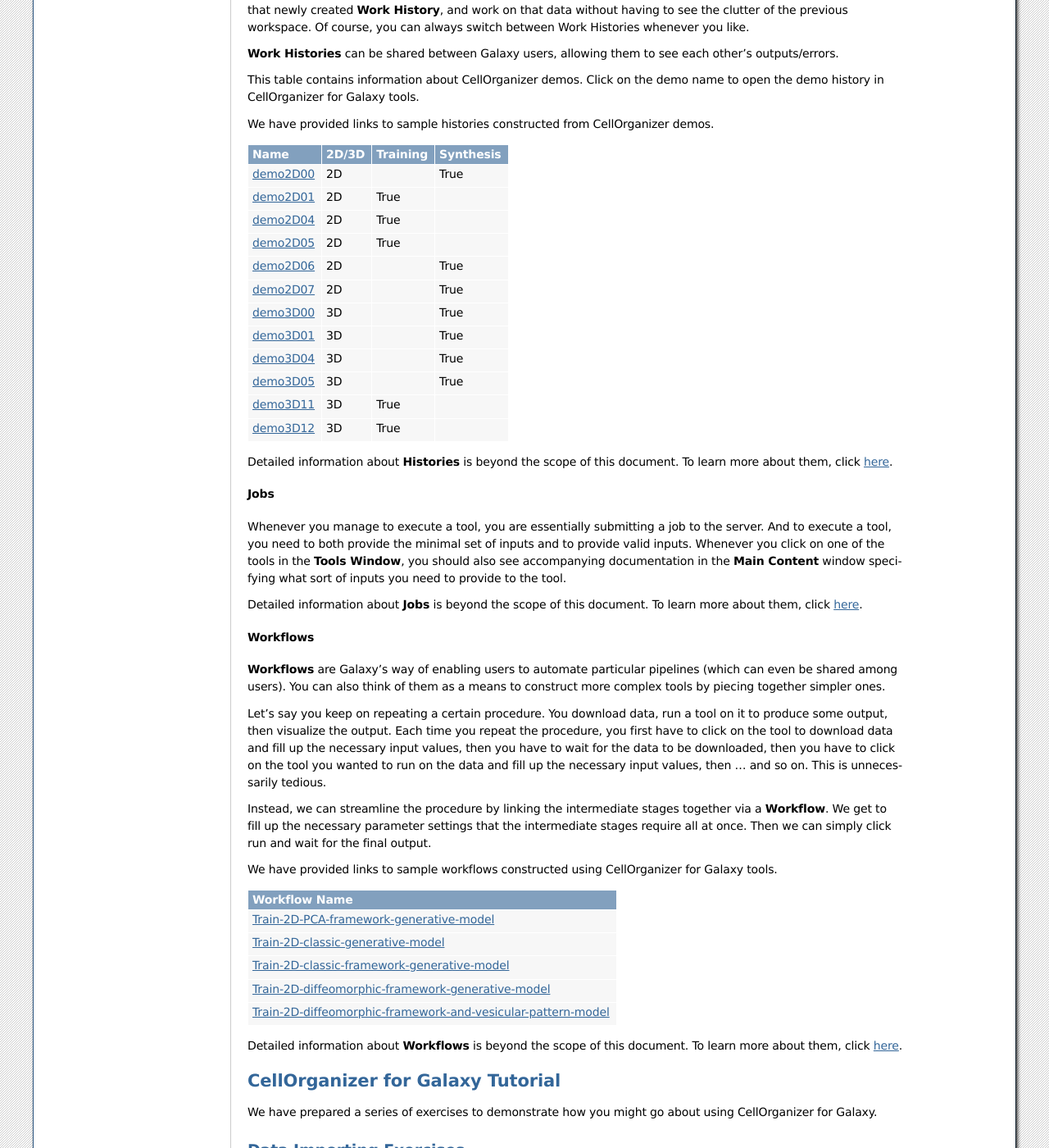
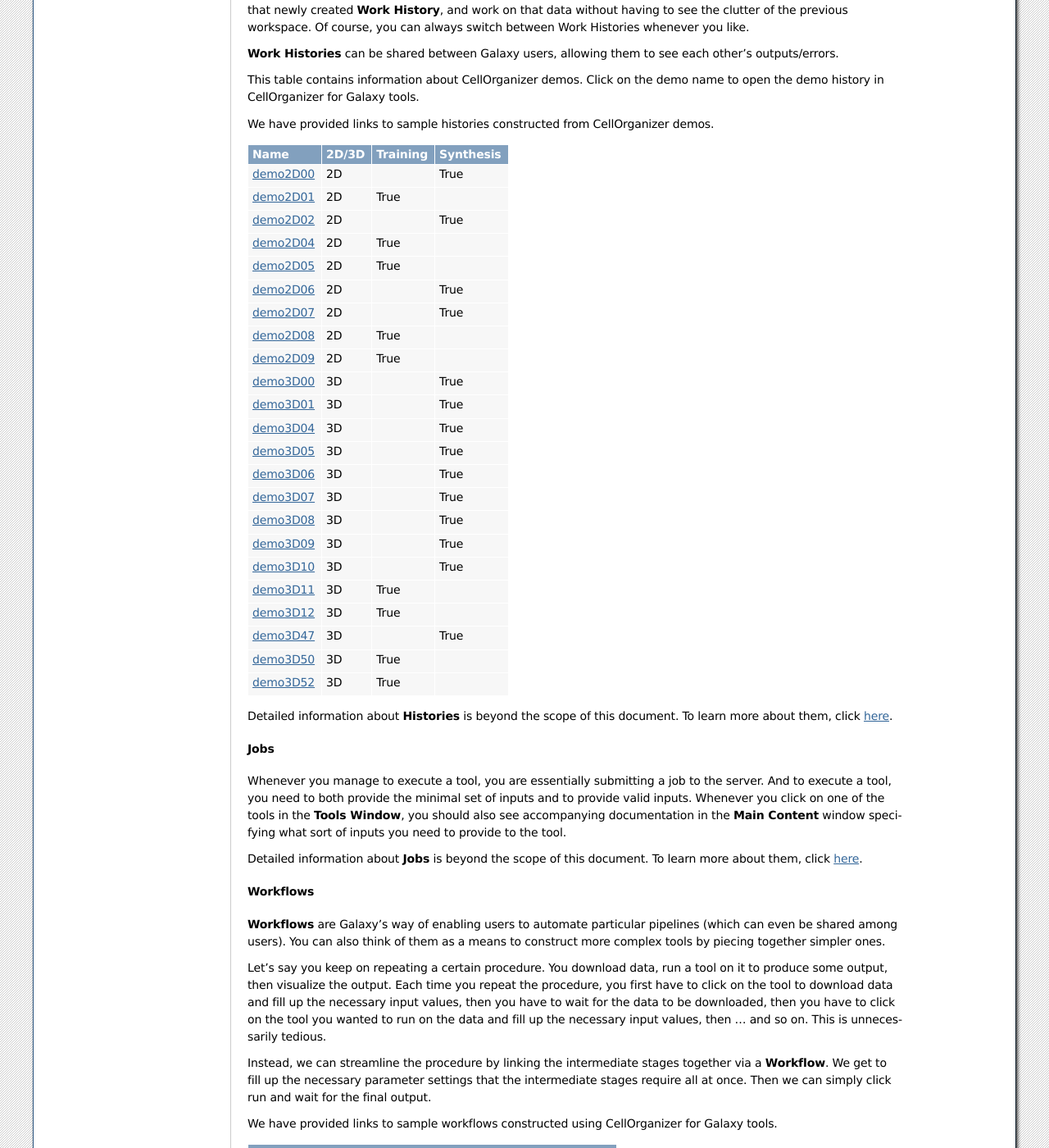
Before and after one commit to murphygroup/cellorganizer-documentation_old, a Sphinx documentation site: the page built from source/chapters/galaxy/index.rst, in a window 1280 px wide and 1400 px high, scrolled down 2322 px. Shown: the whole window at 82% size. Built offline with Sphinx 7.4.7, drawn with Linux system fonts in a browser that asks for light colours.

Commit message:
Update index.rst

```diff
--- a/source/chapters/galaxy/index.rst
+++ b/source/chapters/galaxy/index.rst
@@ -117,6 +117,8 @@
 +-----------+---------+------------+-------------+
 | demo2D01_ | 2D      | True       |             |
 +-----------+---------+------------+-------------+
+| demo2D02_ | 2D      |            | True        |
++-----------+---------+------------+-------------+
 | demo2D04_ | 2D      | True       |             |
 +-----------+---------+------------+-------------+
 | demo2D05_ | 2D      | True       |             |
@@ -124,6 +126,10 @@
 | demo2D06_ | 2D      |            | True        |
 +-----------+---------+------------+-------------+
 | demo2D07_ | 2D      |            | True        |
++-----------+---------+------------+-------------+
+| demo2D08_ | 2D      | True       |             |
++-----------+---------+------------+-------------+
+| demo2D09_ | 2D      | True       |             |
 +-----------+---------+------------+-------------+
 | demo3D00_ | 3D      |            | True        |
 +-----------+---------+------------+-------------+
@@ -133,23 +139,50 @@
 +-----------+---------+------------+-------------+
 | demo3D05_ | 3D      |            | True        |
 +-----------+---------+------------+-------------+
+| demo3D06_ | 3D      |            | True        |
++-----------+---------+------------+-------------+
+| demo3D07_ | 3D      |            | True        |
++-----------+---------+------------+-------------+
+| demo3D08_ | 3D      |            | True        |
++-----------+---------+------------+-------------+
+| demo3D09_ | 3D      |            | True        |
++-----------+---------+------------+-------------+
+| demo3D10_ | 3D      |            | True        |
++-----------+---------+------------+-------------+
 | demo3D11_ | 3D      | True       |             |
 +-----------+---------+------------+-------------+
 | demo3D12_ | 3D      | True       |             |
 +-----------+---------+------------+-------------+
+| demo3D47_ | 3D      |            | True        |
++-----------+---------+------------+-------------+
+| demo3D50_ | 3D      | True       |             |
++-----------+---------+------------+-------------+
+| demo3D52_ | 3D      | True       |             |
++-----------+---------+------------+-------------+
 
 .. _demo2D00: http://galaxy3.compbio.cs.cmu.edu:9000/u/cellorganizer/h/demo2d00
 .. _demo2D01: http://galaxy3.compbio.cs.cmu.edu:9000/u/cellorganizer/h/demo2d01
+.. _demo2D02: http://galaxy3.compbio.cs.cmu.edu:9000/u/cellorganizer/h/demo2d02
 .. _demo2D04: http://galaxy3.compbio.cs.cmu.edu:9000/u/cellorganizer/h/demo2d04
 .. _demo2D05: http://galaxy3.compbio.cs.cmu.edu:9000/u/cellorganizer/h/demo2d05
 .. _demo2D06: http://galaxy3.compbio.cs.cmu.edu:9000/u/cellorganizer/h/demo2d06
 .. _demo2D07: http://galaxy3.compbio.cs.cmu.edu:9000/u/cellorganizer/h/demo2d07
+.. _demo2D08: http://galaxy3.compbio.cs.cmu.edu:9000/u/cellorganizer/h/demo2d08
+.. _demo2D09: http://galaxy3.compbio.cs.cmu.edu:9000/u/cellorganizer/h/demo2d09
 .. _demo3D00: http://galaxy3.compbio.cs.cmu.edu:9000/u/cellorganizer/h/demo3d00
 .. _demo3D01: http://galaxy3.compbio.cs.cmu.edu:9000/u/cellorganizer/h/demo3d01
 .. _demo3D04: http://galaxy3.compbio.cs.cmu.edu:9000/u/cellorganizer/h/demo3d04
 .. _demo3D05: http://galaxy3.compbio.cs.cmu.edu:9000/u/cellorganizer/h/demo3d05
+.. _demo3D06: http://galaxy3.compbio.cs.cmu.edu:9000/u/cellorganizer/h/demo3d06
+.. _demo3D07: http://galaxy3.compbio.cs.cmu.edu:9000/u/cellorganizer/h/demo3d07
+.. _demo3D08: http://galaxy3.compbio.cs.cmu.edu:9000/u/cellorganizer/h/demo3d08
+.. _demo3D09: http://galaxy3.compbio.cs.cmu.edu:9000/u/cellorganizer/h/demo3d09
+.. _demo3D10: http://galaxy3.compbio.cs.cmu.edu:9000/u/cellorganizer/h/demo3d10
 .. _demo3D11: http://galaxy3.compbio.cs.cmu.edu:9000/u/cellorganizer/h/demo3d11
 .. _demo3D12: http://galaxy3.compbio.cs.cmu.edu:9000/u/cellorganizer/h/demo3d12
+.. _demo3D47: http://galaxy3.compbio.cs.cmu.edu:9000/u/cellorganizer/h/demo3d47
+.. _demo3D50: http://galaxy3.compbio.cs.cmu.edu:9000/u/cellorganizer/h/demo3d50
+.. _demo3D52: http://galaxy3.compbio.cs.cmu.edu:9000/u/cellorganizer/h/demo3d52
 
 Detailed information about **Histories** is beyond the scope of this document. To learn more about them, click `here <https://galaxyproject.org/tutorials/histories/>`_.
 
```
